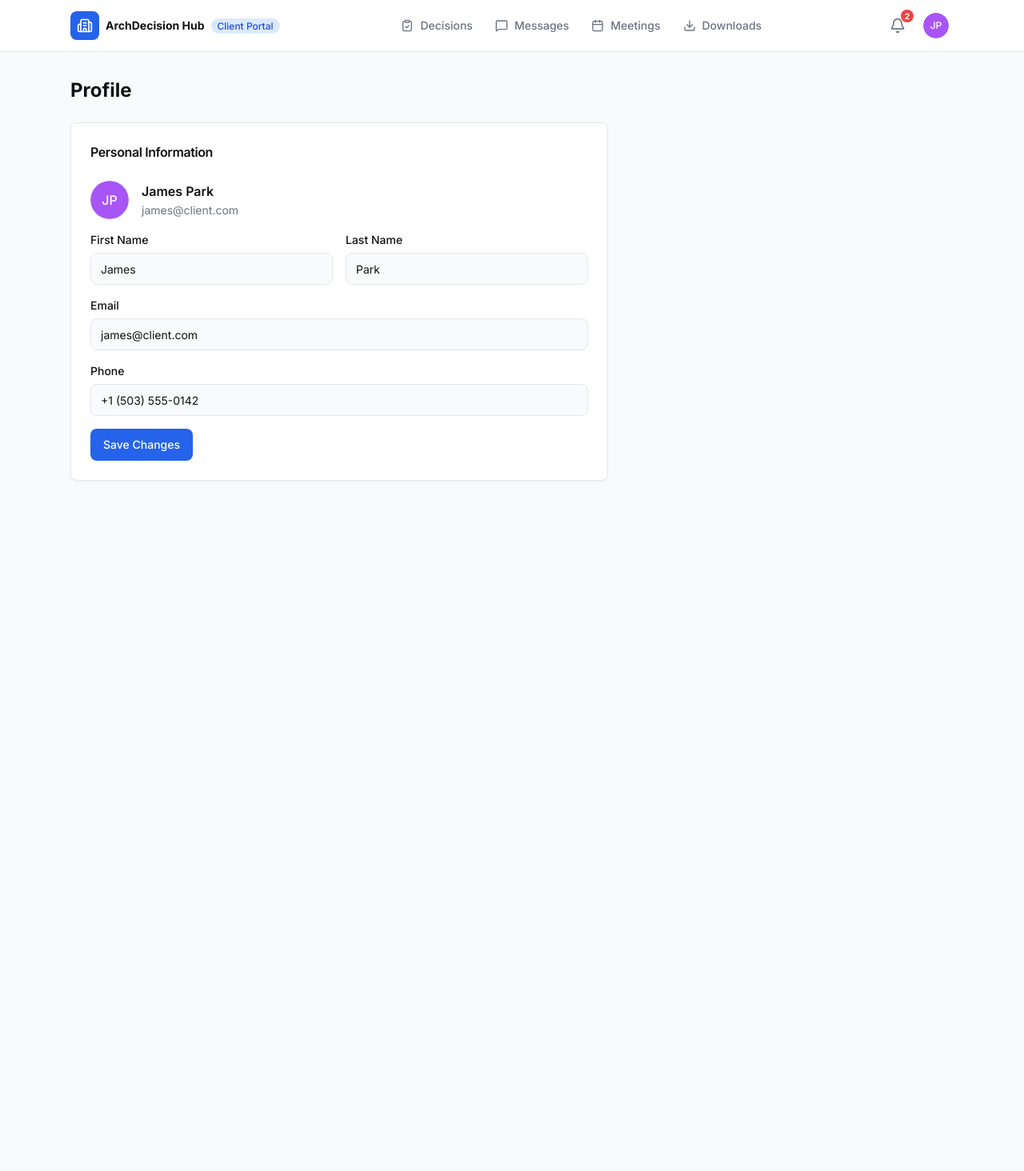
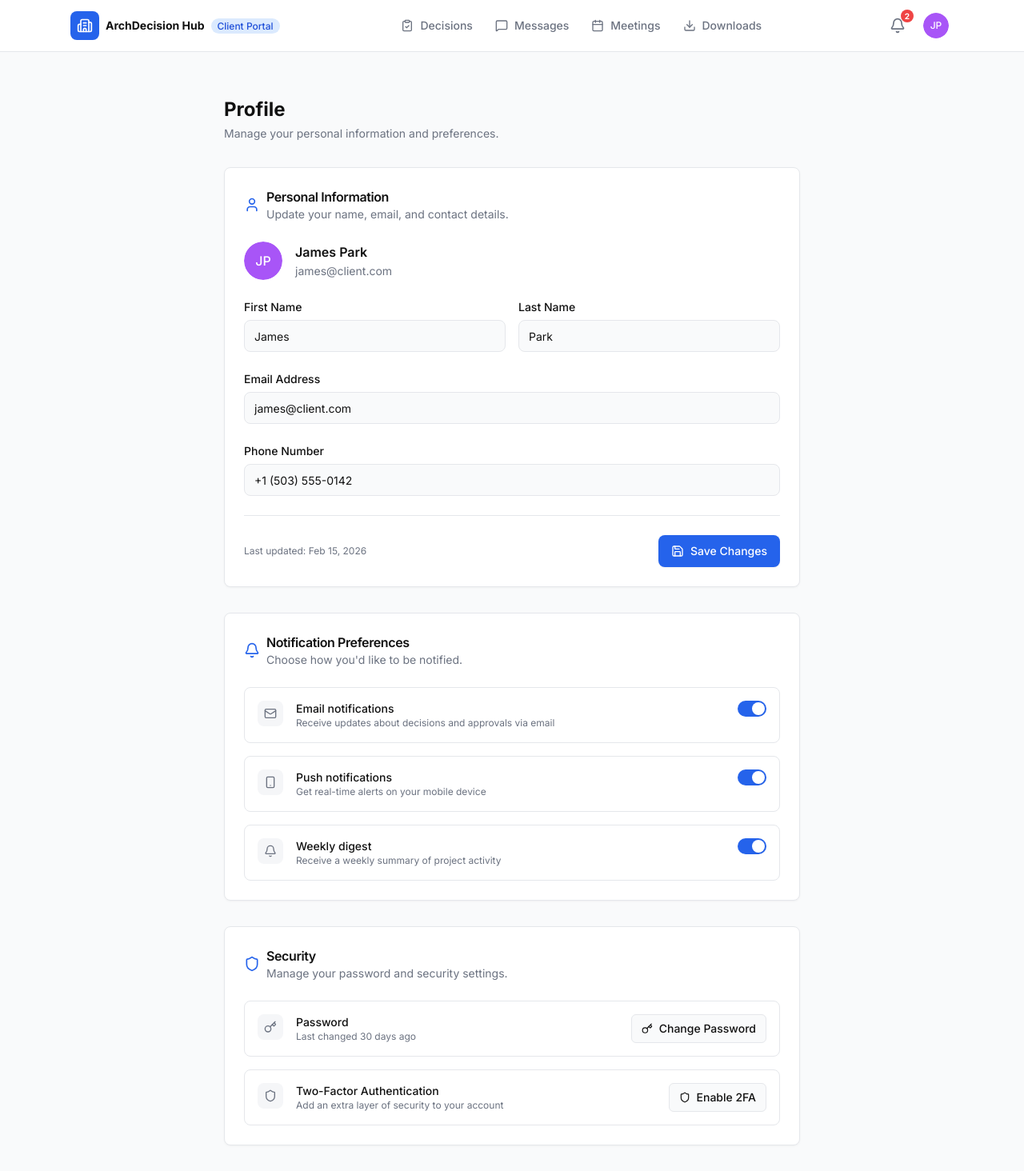
Before and after one commit to guilhermetechmakers/archdecision-hub-1771671935450, a React (Vite) app: page /client/profile in a window 1280 px wide. Shown: the top 1464 px of the page at 80% size. Before the commit the page ends 800 px from the top, so only its background shows below. Built offline with nearby package versions, Linux system fonts and the light colour scheme.

Commit message:
feat: AI-generated c

```diff
--- a/src/pages/client-portal/ClientProfilePage.tsx
+++ b/src/pages/client-portal/ClientProfilePage.tsx
@@ -1,48 +1,259 @@
-import { Card, CardContent, CardHeader, CardTitle } from '@/components/ui/card'
+import { useState } from 'react'
+import { Card, CardContent, CardHeader, CardTitle, CardDescription } from '@/components/ui/card'
 import { Button } from '@/components/ui/button'
 import { Input } from '@/components/ui/input'
 import { Avatar } from '@/components/ui/avatar'
+import { Skeleton } from '@/components/ui/skeleton'
+import { EmptyState } from '@/components/ui/empty-state'
 import { users } from '@/data/mock-data'
 import { toast } from 'sonner'
+import {
+  User, Mail, Camera, Save, Shield, Bell,
+  Key, Smartphone, AlertCircle, CheckCircle,
+} from 'lucide-react'
 
 const clientUser = users[3]!
 
+function ProfileSkeleton() {
+  return (
+    <div className="mx-auto max-w-3xl space-y-6 p-4 sm:p-6">
+      <Skeleton className="h-8 w-32" />
+      <div className="space-y-6">
+        <div className="rounded-lg border border-border bg-card p-6">
+          <Skeleton className="mb-6 h-5 w-48" />
+          <div className="flex items-center gap-4">
+            <Skeleton className="h-16 w-16 rounded-full" />
+            <div className="space-y-2">
+              <Skeleton className="h-5 w-36" />
+              <Skeleton className="h-4 w-48" />
+            </div>
+          </div>
+          <div className="mt-6 grid grid-cols-1 gap-4 sm:grid-cols-2">
+            <Skeleton className="h-16 w-full" />
+            <Skeleton className="h-16 w-full" />
+          </div>
+          <Skeleton className="mt-4 h-16 w-full" />
+          <Skeleton className="mt-4 h-16 w-full" />
+          <Skeleton className="mt-6 h-10 w-32" />
+        </div>
+      </div>
+    </div>
+  )
+}
+
+function ProfileErrorState({ onRetry }: { onRetry: () => void }) {
+  return (
+    <div className="mx-auto max-w-3xl p-4 sm:p-6">
+      <EmptyState
+        icon={<AlertCircle className="h-6 w-6" />}
+        title="Unable to load profile"
+        description="Something went wrong while loading your profile information. Please try again."
+        action={{ label: 'Retry', onClick: onRetry }}
+      />
+    </div>
+  )
+}
+
 export function ClientProfilePage() {
+  const [isSaving, setIsSaving] = useState(false)
+  const [isLoading] = useState(false)
+  const [hasError] = useState(false)
+
+  const handleSave = async () => {
+    setIsSaving(true)
+    try {
+      await new Promise((resolve) => setTimeout(resolve, 800))
+      toast.success('Profile updated successfully!', {
+        icon: <CheckCircle className="h-4 w-4 text-success" />,
+      })
+    } catch {
+      toast.error('Failed to update profile. Please try again.')
+    } finally {
+      setIsSaving(false)
+    }
+  }
+
+  if (isLoading) {
+    return <ProfileSkeleton />
+  }
+
+  if (hasError) {
+    return <ProfileErrorState onRetry={() => window.location.reload()} />
+  }
+
   return (
-    <div className="max-w-2xl space-y-6">
-      <h1 className="text-2xl font-bold">Profile</h1>
+    <div className="mx-auto max-w-3xl animate-fade-in space-y-6 p-4 sm:space-y-8 sm:p-6">
+      <div>
+        <h1 className="text-2xl font-bold text-foreground">Profile</h1>
+        <p className="mt-1 text-sm text-muted-foreground">
+          Manage your personal information and preferences.
+        </p>
+      </div>
 
-      <Card>
+      {/* Personal Information */}
+      <Card className="shadow-card">
         <CardHeader>
-          <CardTitle className="text-base">Personal Information</CardTitle>
+          <div className="flex items-center gap-2">
+            <User className="h-5 w-5 text-primary" />
+            <div>
+              <CardTitle className="text-base">Personal Information</CardTitle>
+              <CardDescription>Update your name, email, and contact details.</CardDescription>
+            </div>
+          </div>
         </CardHeader>
-        <CardContent className="space-y-4">
+        <CardContent className="space-y-6">
+          {/* Avatar Section */}
           <div className="flex items-center gap-4">
-            <Avatar name={clientUser.name} size="lg" />
+            <div className="group relative">
+              <Avatar name={clientUser.name} size="lg" />
+              <button
+                type="button"
+                className="absolute inset-0 flex items-center justify-center rounded-full bg-black/40 opacity-0 transition-opacity duration-200 group-hover:opacity-100 focus:opacity-100 focus:outline-none focus:ring-2 focus:ring-ring focus:ring-offset-2"
+                aria-label="Change profile photo"
+              >
+                <Camera className="h-5 w-5 text-white" />
+              </button>
+            </div>
             <div>
-              <p className="font-semibold">{clientUser.name}</p>
+              <p className="font-semibold text-foreground">{clientUser.name}</p>
               <p className="text-sm text-muted-foreground">{clientUser.email}</p>
             </div>
           </div>
-          <div className="grid grid-cols-2 gap-4">
+
+          {/* Name Fields */}
+          <div className="grid grid-cols-1 gap-4 sm:grid-cols-2">
+            <Input
+              label="First Name"
+              defaultValue="James"
+              aria-label="First Name"
+            />
+            <Input
+              label="Last Name"
+              defaultValue="Park"
+              aria-label="Last Name"
+            />
+          </div>
+
+          {/* Email */}
+          <Input
+            label="Email Address"
+            defaultValue={clientUser.email}
+            type="email"
+            aria-label="Email Address"
+          />
+
+          {/* Phone */}
+          <Input
+            label="Phone Number"
+            defaultValue="+1 (503) 555-0142"
+            type="tel"
+            aria-label="Phone Number"
+          />
+
+          <div className="flex flex-col gap-3 border-t border-border pt-6 sm:flex-row sm:items-center sm:justify-between">
+            <p className="text-xs text-muted-foreground">
+              Last updated: Feb 15, 2026
+            </p>
+            <Button
+              onClick={handleSave}
+              isLoading={isSaving}
+              className="gap-2"
+            >
+              {!isSaving && <Save className="h-4 w-4" />}
+              Save Changes
+            </Button>
+          </div>
+        </CardContent>
+      </Card>
+
+      {/* Notification Preferences */}
+      <Card className="shadow-card">
+        <CardHeader>
+          <div className="flex items-center gap-2">
+            <Bell className="h-5 w-5 text-primary" />
             <div>
-              <label className="mb-1.5 block text-sm font-medium">First Name</label>
-              <Input defaultValue="James" />
-            </div>
-            <div>
-              <label className="mb-1.5 block text-sm font-medium">Last Name</label>
-              <Input defaultValue="Park" />
+              <CardTitle className="text-base">Notification Preferences</CardTitle>
+              <CardDescription>Choose how you'd like to be notified.</CardDescription>
             </div>
           </div>
-          <div>
-            <label className="mb-1.5 block text-sm font-medium">Email</label>
-            <Input defaultValue={clientUser.email} type="email" />
+        </CardHeader>
+        <CardContent>
+          <div className="space-y-4">
+            {[
+              { icon: Mail, label: 'Email notifications', description: 'Receive updates about decisions and approvals via email' },
+              { icon: Smartphone, label: 'Push notifications', description: 'Get real-time alerts on your mobile device' },
+              { icon: Bell, label: 'Weekly digest', description: 'Receive a weekly summary of project activity' },
+            ].map((pref) => (
+              <div
+                key={pref.label}
+                className="flex items-start gap-4 rounded-lg border border-border p-4 transition-colors duration-200 hover:bg-muted/50"
+              >
+                <div className="rounded-lg bg-muted p-2 text-muted-foreground">
+                  <pref.icon className="h-4 w-4" />
+                </div>
+                <div className="flex-1">
+                  <p className="text-sm font-medium text-foreground">{pref.label}</p>
+                  <p className="text-xs text-muted-foreground">{pref.description}</p>
+                </div>
+                <label className="relative inline-flex cursor-pointer items-center">
+                  <input
+                    type="checkbox"
+                    defaultChecked
+                    className="peer sr-only"
+                    aria-label={`Toggle ${pref.label}`}
+                  />
+                  <div className="h-5 w-9 rounded-full bg-muted transition-colors after:absolute after:left-[2px] after:top-[2px] after:h-4 after:w-4 after:rounded-full after:bg-white after:shadow-sm after:transition-all peer-checked:bg-primary peer-checked:after:translate-x-full peer-focus-visible:ring-2 peer-focus-visible:ring-ring peer-focus-visible:ring-offset-2" />
+                </label>
+              </div>
+            ))}
           </div>
-          <div>
-            <label className="mb-1.5 block text-sm font-medium">Phone</label>
-            <Input defaultValue="+1 (503) 555-0142" type="tel" />
+        </CardContent>
+      </Card>
+
+      {/* Security */}
+      <Card className="shadow-card">
+        <CardHeader>
+          <div className="flex items-center gap-2">
+            <Shield className="h-5 w-5 text-primary" />
+            <div>
+              <CardTitle className="text-base">Security</CardTitle>
+              <CardDescription>Manage your password and security settings.</CardDescription>
+            </div>
           </div>
-          <Button onClick={() => toast.success('Profile updated!')}>Save Changes</Button>
+        </CardHeader>
+        <CardContent>
+          <div className="space-y-4">
+            <div className="flex flex-col gap-3 rounded-lg border border-border p-4 sm:flex-row sm:items-center sm:justify-between">
+              <div className="flex items-start gap-4">
+                <div className="rounded-lg bg-muted p-2 text-muted-foreground">
+                  <Key className="h-4 w-4" />
+                </div>
+                <div>
+                  <p className="text-sm font-medium text-foreground">Password</p>
+                  <p className="text-xs text-muted-foreground">Last changed 30 days ago</p>
+                </div>
+              </div>
+              <Button variant="outline" size="sm" className="gap-2">
+                <Key className="h-3.5 w-3.5" />
+                Change Password
+              </Button>
+            </div>
+            <div className="flex flex-col gap-3 rounded-lg border border-border p-4 sm:flex-row sm:items-center sm:justify-between">
+              <div className="flex items-start gap-4">
+                <div className="rounded-lg bg-muted p-2 text-muted-foreground">
+                  <Shield className="h-4 w-4" />
+                </div>
+                <div>
+                  <p className="text-sm font-medium text-foreground">Two-Factor Authentication</p>
+                  <p className="text-xs text-muted-foreground">Add an extra layer of security to your account</p>
+                </div>
+              </div>
+              <Button variant="outline" size="sm" className="gap-2">
+                <Shield className="h-3.5 w-3.5" />
+                Enable 2FA
+              </Button>
+            </div>
+          </div>
         </CardContent>
       </Card>
     </div>
```
